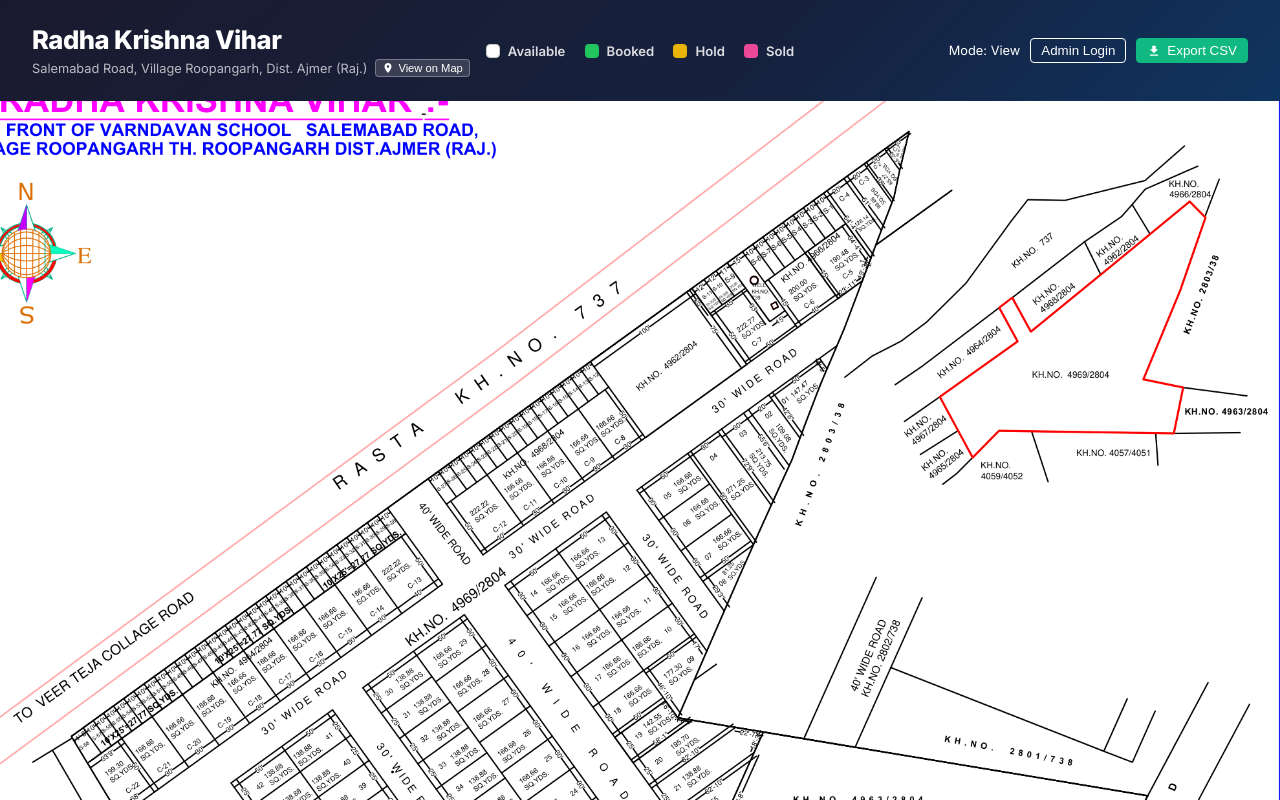
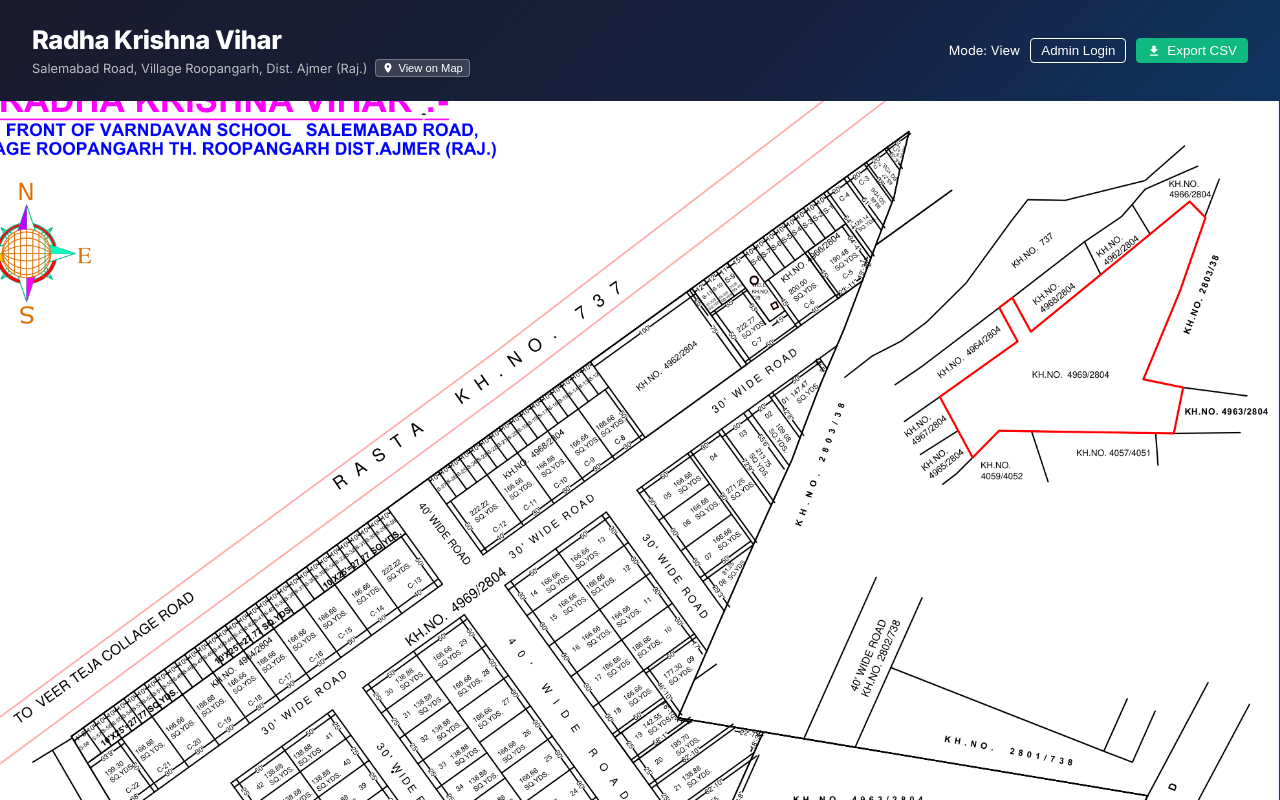
Before and after one commit to Grv-Singh/Radhe-Krishna-Vihar, a React (Vite) app: page / in a window 1280 px wide. Shown: the top 800 px of the page. Built offline with nearby package versions, Linux system fonts and the light colour scheme.

Commit message:
Remove redundant legend in header

```diff
--- a/src/App.jsx
+++ b/src/App.jsx
@@ -228,12 +228,6 @@
             </button>
           </div>
         </div>
-        <div className="legend">
-          <div className="legend-item"><span className="legend-dot available" />Available</div>
-          <div className="legend-item"><span className="legend-dot booked" />Booked</div>
-          <div className="legend-item"><span className="legend-dot hold" />Hold</div>
-          <div className="legend-item"><span className="legend-dot sold" />Sold</div>
-        </div>
         <div style={{ marginLeft: 'auto', display: 'flex', alignItems: 'center' }}>
            <span style={{ fontSize: '0.8rem', marginRight: '10px' }}>Mode: {authStatus === 'edit' ? 'Edit' : 'View'}</span>
            <button onClick={() => {
```
